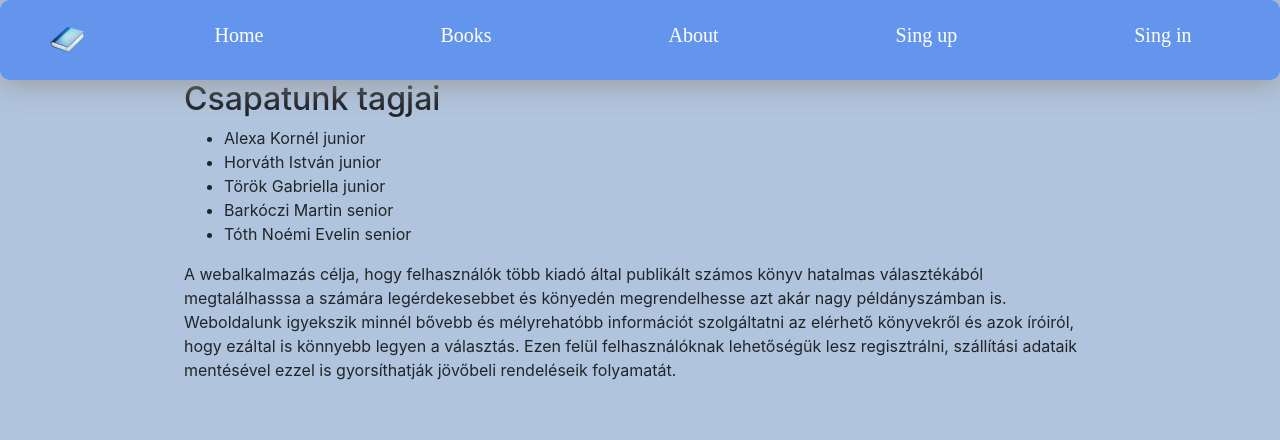
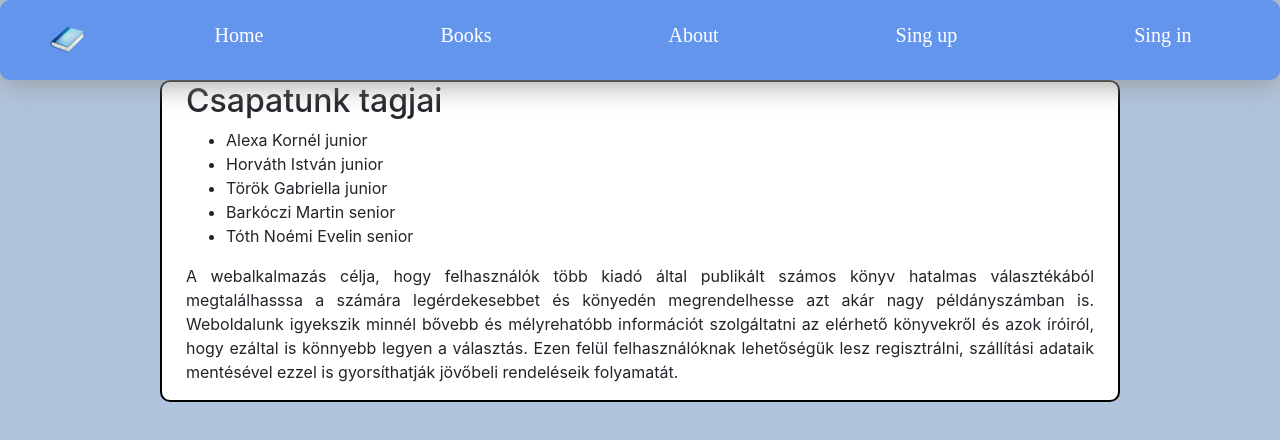
Before and after one commit to noemitth10/Ekecluded_2021-2, a React (Create React App) app in the folder client/: page /about in a window 1280 px wide. Shown: the top 440 px of the page. Built offline with nearby package versions, Linux system fonts and the light colour scheme.

Commit message:
Update App.css
 I set the Container

```diff
--- a/client/src/App.css
+++ b/client/src/App.css
@@ -1,47 +1,7 @@
-body{
-  padding: 0;
-  margin: 0;
-  height: 100%;
+.Container {
+  max-width: 50px;
+  border: 2px solid black;
+  border-radius: 10px;
+  background: white;
+  text-align: justify;
 }
-
-.App {
-  overflow: hidden;
-  position: relative;
-  width: 80%;
-  margin-left: 10%;
-}
-
-.App-logo {
-  height: 40vmin;
-  pointer-events: none;
-}
-
-@media (prefers-reduced-motion: no-preference) {
-  .App-logo {
-    animation: App-logo-spin infinite 20s linear;
-  }
-}
-
-.App-header {
-  background-color: #282c34;
-  min-height: 100vh;
-  display: flex;
-  flex-direction: column;
-  align-items: center;
-  justify-content: center;
-  font-size: calc(10px + 2vmin);
-  color: white;
-}
-
-.App-link {
-  color: #61dafb;
-}
-
-@keyframes App-logo-spin {
-  from {
-    transform: rotate(0deg);
-  }
-  to {
-    transform: rotate(360deg);
-  }
-}
```
